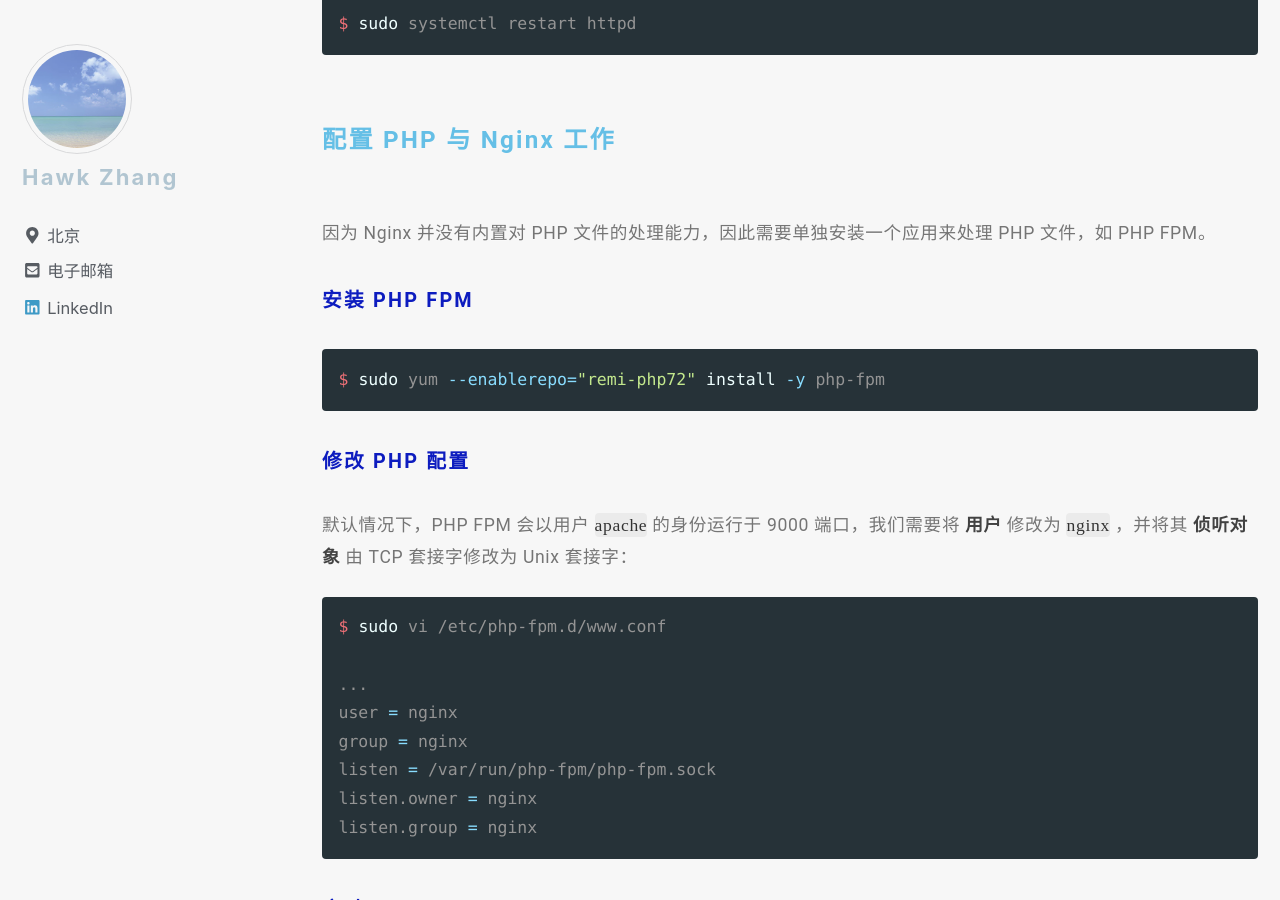
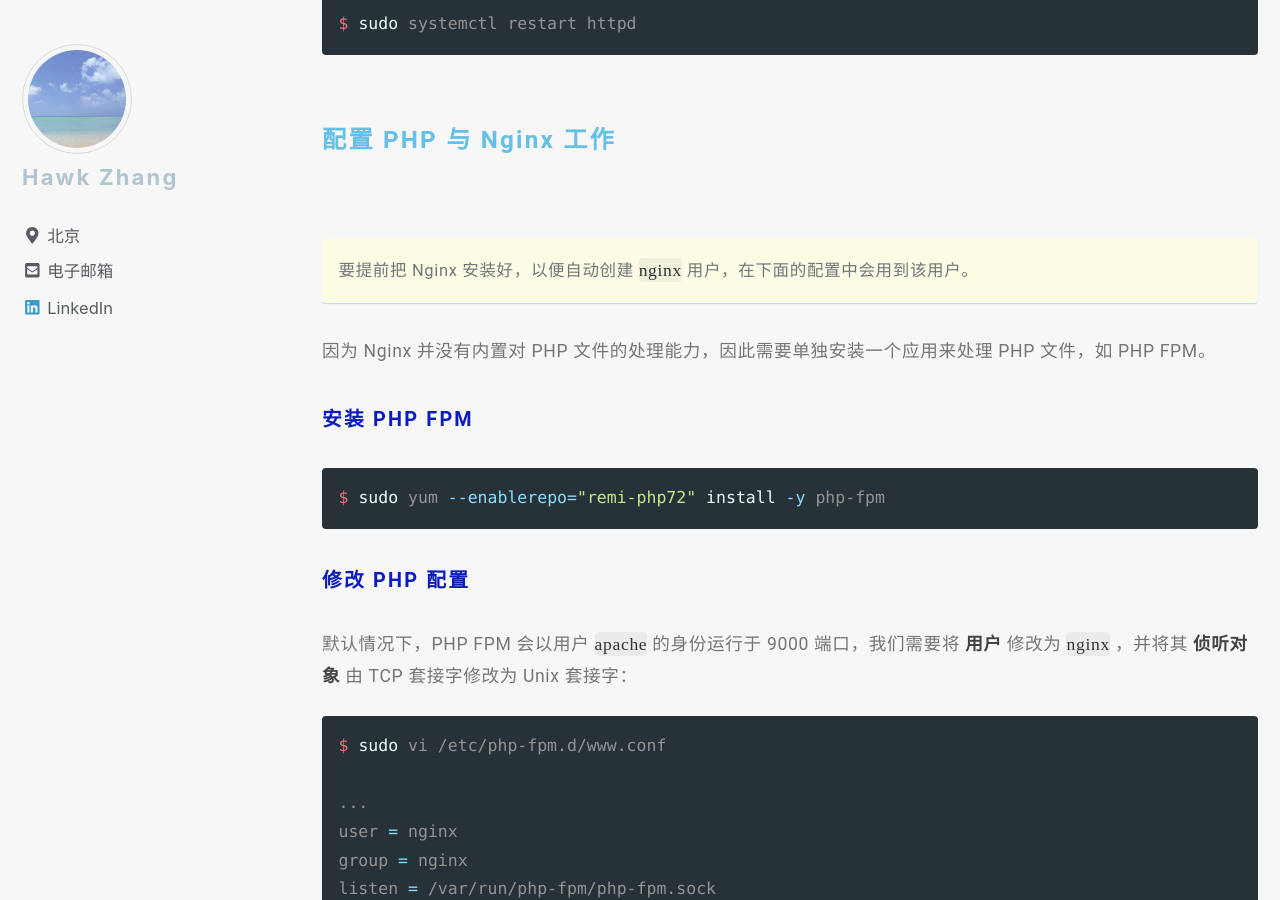
Before and after one commit to narru888/linotes_note, a Jekyll site: the page built from _posts/framework/2017-12-04-lamp_intro.md, in a window 1280 px wide and 900 px high, scrolled down 15023 px. Built offline with Jekyll 4.4.1, drawn with Linux system fonts in a browser that asks for light colours; nearby versions of some CDN libraries; a script that is not in the unit is left out.

Commit message:
update on 2018-10-07 15:40:01 CST

```diff
--- a/_posts/framework/2017-12-04-lamp_intro.md
+++ b/_posts/framework/2017-12-04-lamp_intro.md
@@ -451,6 +451,9 @@ $ sudo systemctl restart httpd
 
 #### 配置 PHP 与 Nginx 工作
 
+要提前把 Nginx 安装好，以便自动创建 `nginx` 用户，在下面的配置中会用到该用户。
+{: .notice--primary}
+
 因为 Nginx 并没有内置对 PHP 文件的处理能力，因此需要单独安装一个应用来处理 PHP 文件，如 PHP FPM。
 
 
```
